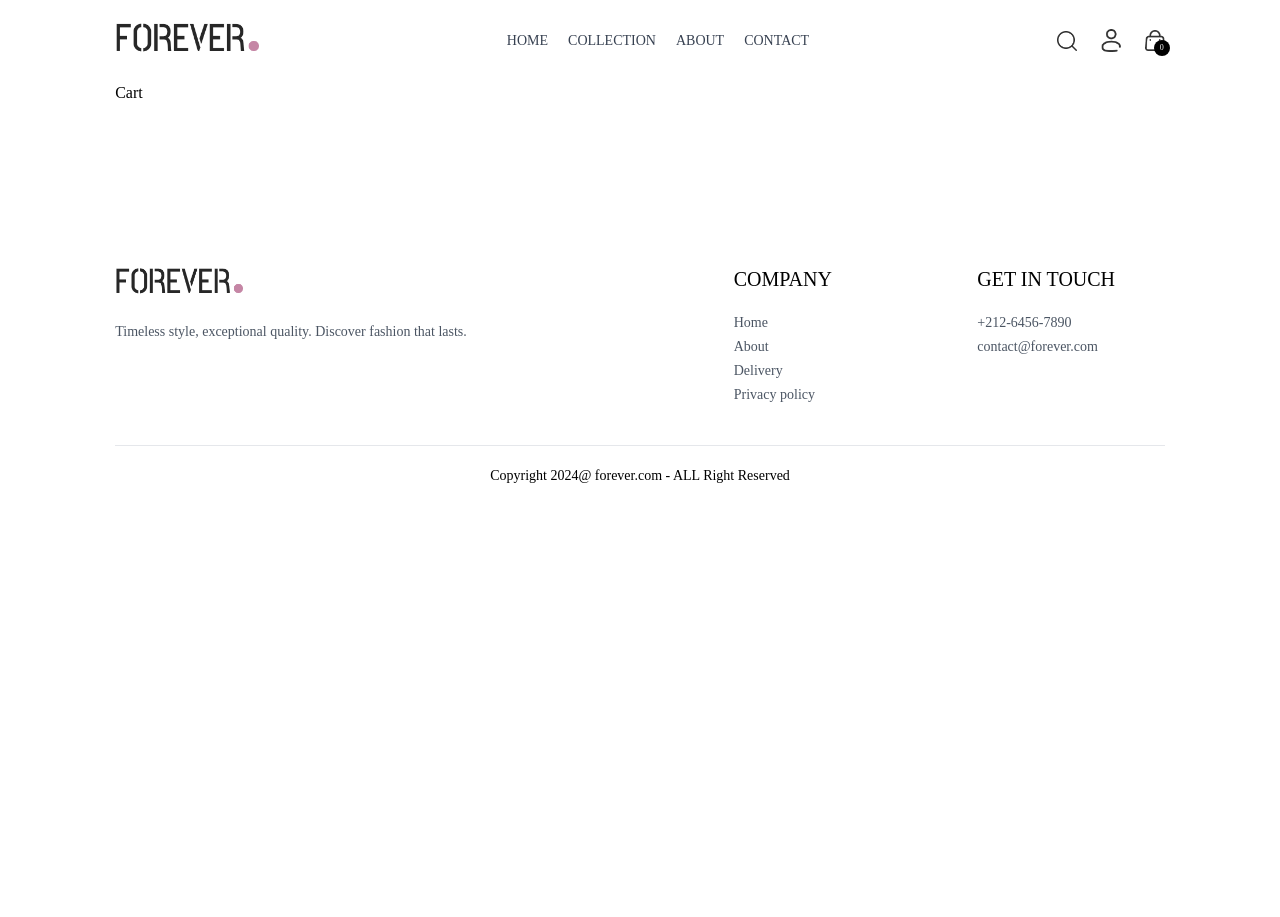
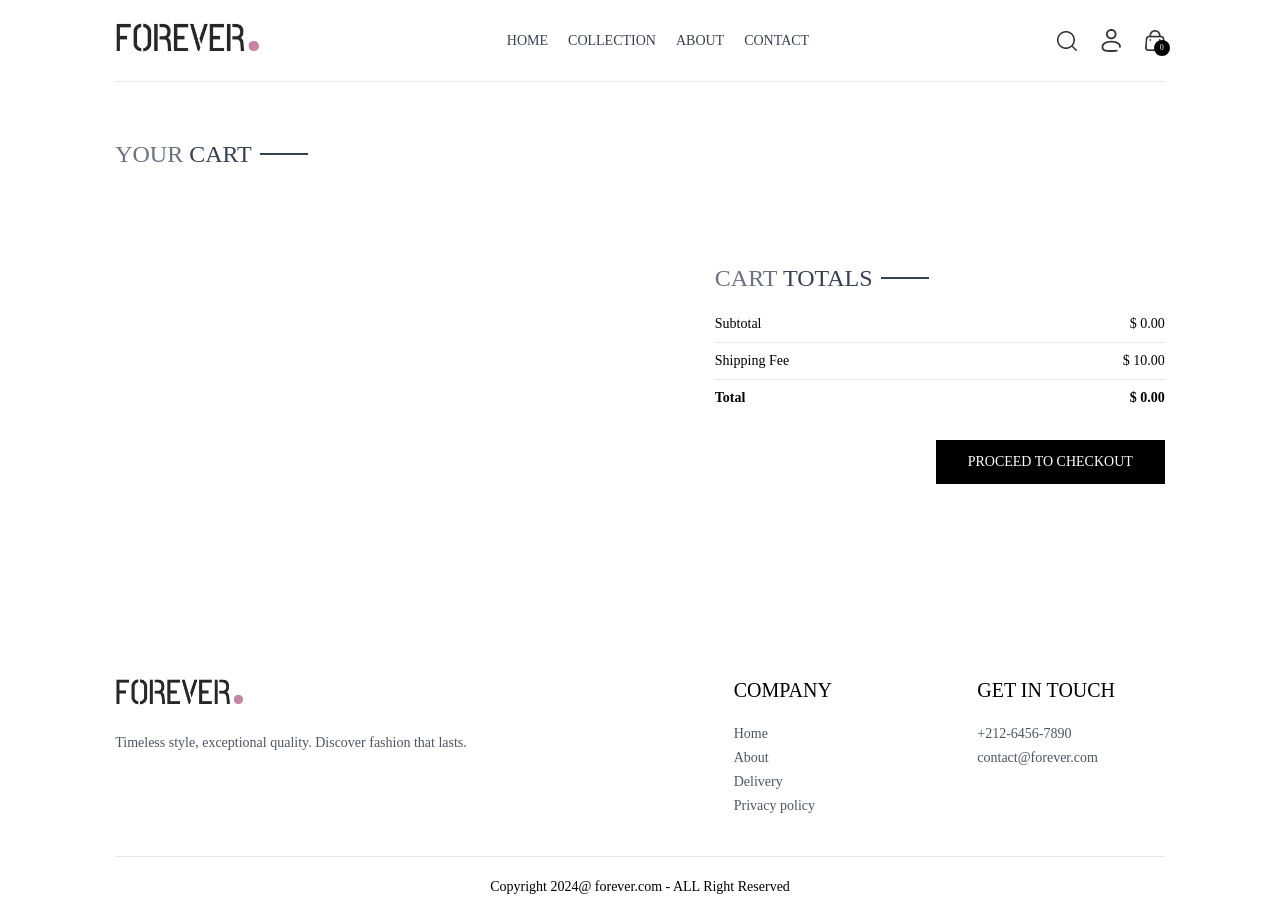
Before and after one commit to maker-dev/e-commerce-app, a React (Vite) app in the folder client/: page /cart in a window 1280 px wide. Before the commit the page ends 800 px from the top, so only its background shows below. Built offline with nearby package versions, Linux system fonts and the light colour scheme.

Commit message:
COMPLETE cart page

```diff
--- /dev/null
+++ b/client/src/components/CartTotal.jsx
@@ -0,0 +1,41 @@
+import { useContext } from "react";
+import { ShopContext } from "../context/ShopContext";
+import Title from "./Title";
+
+function CartTotal() {
+  const { currency, delivery_fee, getCartAmount } = useContext(ShopContext);
+
+  return (
+    <div className="w-full">
+      <div className="text-2xl">
+        <Title text1="CART" text2="TOTALS" />
+      </div>
+
+      <div className="flex flex-col gap-2 mt-2 text-sm">
+        <div className="flex justify-between">
+          <p>Subtotal</p>
+          <p>
+            {currency} {getCartAmount()}.00
+          </p>
+        </div>
+        <hr />
+        <div className="flex justify-between">
+          <p>Shipping Fee</p>
+          <p>
+            {currency} {delivery_fee}.00
+          </p>
+        </div>
+        <hr />
+        <div className="flex justify-between">
+          <b>Total</b>
+          <b>
+            {currency}{" "}
+            {getCartAmount() === 0 ? 0 : getCartAmount() + delivery_fee}.00
+          </b>
+        </div>
+      </div>
+    </div>
+  );
+}
+
+export default CartTotal;
--- a/client/src/context/ShopContext.jsx
+++ b/client/src/context/ShopContext.jsx
@@ -2,6 +2,7 @@
 import PropTypes from "prop-types";
 import { products } from "../assets/assets";
 import { toast } from "react-toastify";
+import { useNavigate } from "react-router-dom";
 
 const ShopContext = createContext(null);
 
@@ -11,6 +12,7 @@
   const [search, setSearch] = useState("");
   const [showSearch, setShowSearch] = useState(false);
   const [cartItems, setCartItems] = useState({});
+  const navigate = useNavigate();
 
   const addToCart = async (itemId, size) => {
     if (!size) {
@@ -46,6 +48,27 @@
     return totalCount;
   };
 
+  const updateQuantity = async (itemId, size, quantity) => {
+    let cartData = structuredClone(cartItems);
+
+    cartData[itemId][size] = quantity;
+
+    setCartItems(cartData);
+  };
+
+  const getCartAmount = () => {
+    let totalAmount = 0;
+    for (let items in cartItems) {
+      let itemInfo = products.find((product) => product._id === items);
+      for (let item in cartItems[items]) {
+        if (cartItems[items][item] > 0) {
+          totalAmount += itemInfo.price * cartItems[items][item];
+        }
+      }
+    }
+    return totalAmount;
+  };
+
   const value = {
     products,
     currency,
@@ -57,6 +80,9 @@
     cartItems,
     addToCart,
     getCartCount,
+    updateQuantity,
+    getCartAmount,
+    navigate,
   };
 
   return <ShopContext.Provider value={value}>{children}</ShopContext.Provider>;
--- a/client/src/pages/Cart.jsx
+++ b/client/src/pages/Cart.jsx
@@ -1,8 +1,109 @@
+import { useContext, useEffect, useState } from "react";
+import { ShopContext } from "../context/ShopContext";
+import Title from "../components/Title";
+import { assets } from "../assets/assets";
+import CartTotal from "../components/CartTotal";
 
 function Cart() {
+  const { products, currency, cartItems, updateQuantity, navigate } =
+    useContext(ShopContext);
+
+  const [cartData, setCartData] = useState([]);
+
+  useEffect(() => {
+    const tempData = [];
+    for (let items in cartItems) {
+      for (let item in cartItems[items]) {
+        if (cartItems[items][item] > 0) {
+          tempData.push({
+            _id: items,
+            size: item,
+            quantity: cartItems[items][item],
+          });
+        }
+      }
+    }
+    setCartData(tempData);
+  }, [cartItems]);
+
   return (
-    <div>Cart</div>
-  )
+    <div className="border-t pt-14">
+      <div className="text-2xl mb-3">
+        <Title text1="YOUR" text2="CART" />
+      </div>
+
+      <div>
+        {cartData.map((item, index) => {
+          const productData = products.find(
+            (product) => product._id === item._id
+          );
+          return (
+            <div
+              key={index}
+              className="py-4 border-t border-b text-gray-700 grid grid-cols-[4fr_0.5fr_0.5fr] sm:grid-cols-[4fr_2fr_0.5fr] items-center gap-4"
+            >
+              <div className="flex items-start gap-6">
+                <img
+                  className="w-16 sm:w-20"
+                  src={productData.image[0]}
+                  alt="product-image"
+                />
+                <div>
+                  <p className="text-xs sm:text-lg font-medium">
+                    {productData.name}
+                  </p>
+                  <div className="flex items-center gap-5 mt-2">
+                    <p>
+                      {currency}
+                      {productData.price}
+                    </p>
+                    <p className="px-2 sm:px-3 sm:py-1 border bg-slate-50">
+                      {item.size}
+                    </p>
+                  </div>
+                </div>
+              </div>
+              <input
+                onChange={(e) =>
+                  e.target.value === "" || e.target.value === "0"
+                    ? null
+                    : updateQuantity(
+                        item._id,
+                        item.size,
+                        Number(e.target.value)
+                      )
+                }
+                type="number"
+                className="border max-w-10 sm:max-w-20 px-1 sm:px-2 py-1"
+                min={1}
+                defaultValue={item.quantity}
+              />
+              <img
+                onClick={() => updateQuantity(item._id, item.size, 0)}
+                className="w-4 mr-4 sm:w-5 cursor-pointer"
+                src={assets.bin_icon}
+                alt="bin-icon"
+              />
+            </div>
+          );
+        })}
+      </div>
+
+      <div className="flex justify-end my-20">
+        <div className="w-full sm:w-[450px]">
+          <CartTotal />
+          <div className="w-full text-end">
+            <button
+              onClick={() => navigate("/place-order")}
+              className="bg-black text-white text-sm my-8 px-8 py-3"
+            >
+              PROCEED TO CHECKOUT
+            </button>
+          </div>
+        </div>
+      </div>
+    </div>
+  );
 }
 
-export default Cart
+export default Cart;
```
